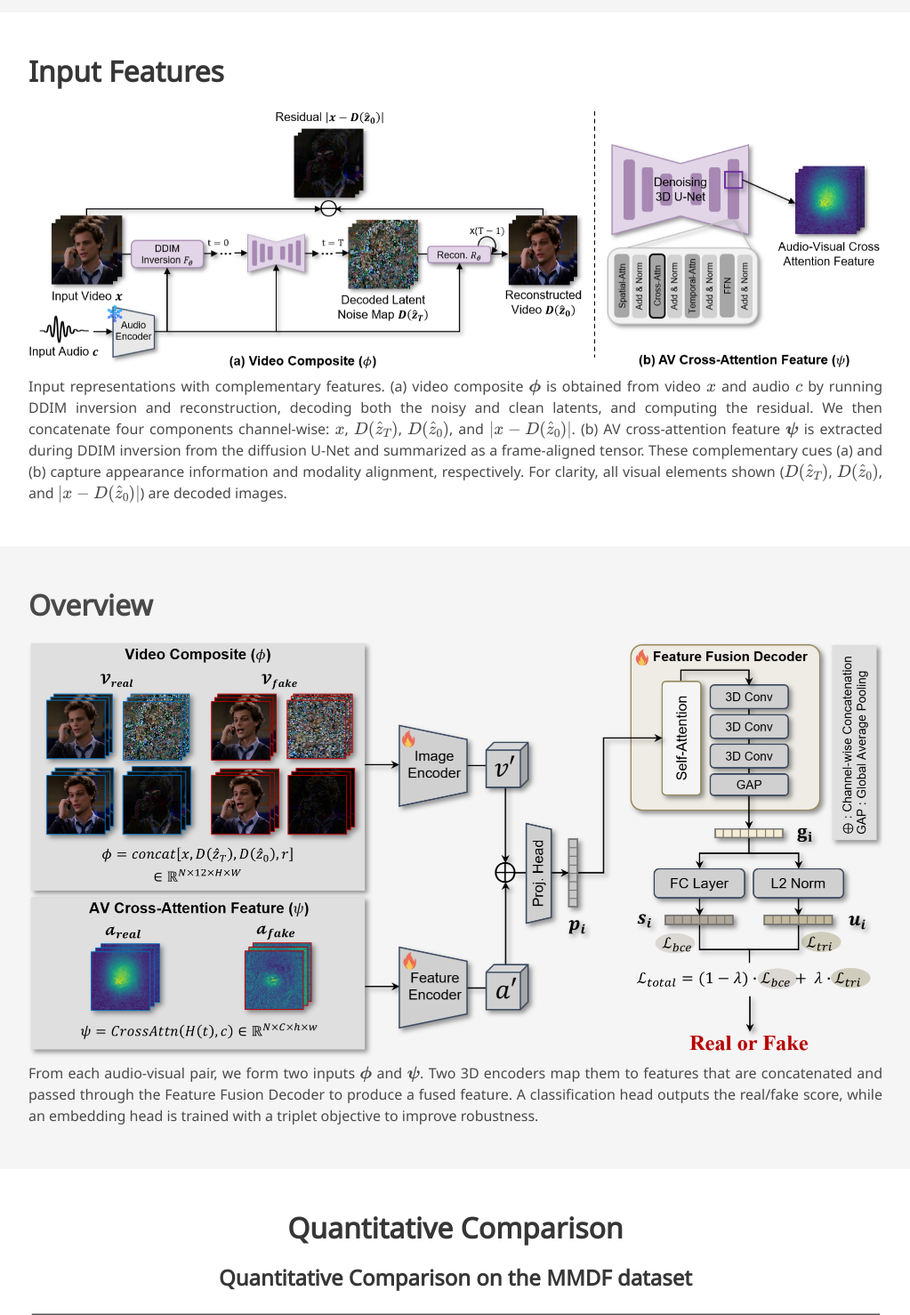
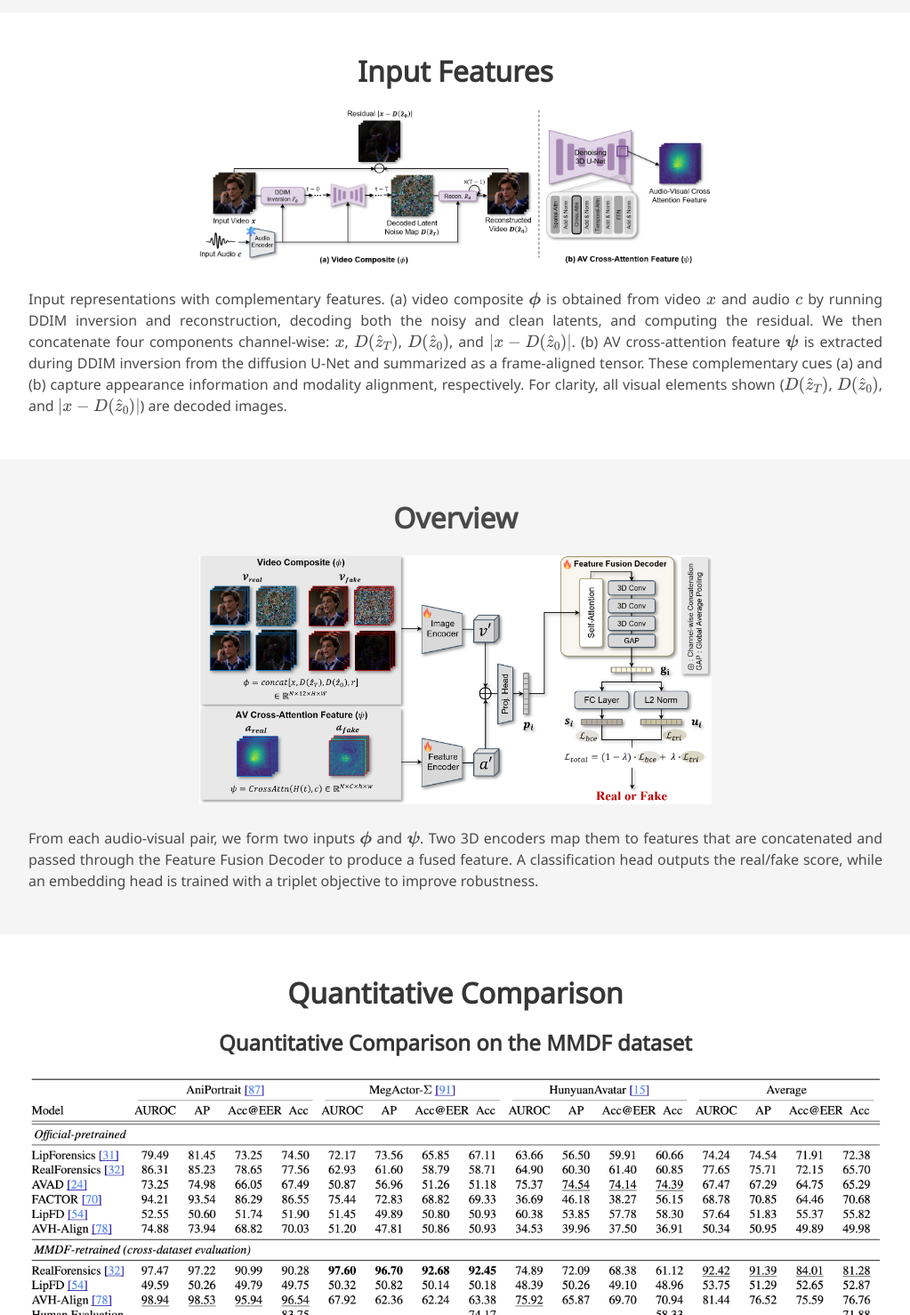
Before and after one commit to youngseo0526/X-AVDT, a plain HTML site: page docs/index.html in a window 1280 px wide. Shown: the part 1440-2918 px from the top of the page at 89% size, without its empty margins (128-1151 px from the left). Drawn offline with nearby package versions, Linux system fonts and the light colour scheme; some packages are replaced by stand-ins of ours; some icons are missing; a web font is replaced by a local one.

Commit message:
project page

```diff
--- a/docs/index.html
+++ b/docs/index.html
@@ -103,7 +103,7 @@
                 </a>
               </span>
 
-              <!-- HF weights Link -->
+              <!-- HF dataset Link -->
               <span class="link-block">
                 <a href="https://huggingface.co/datasets/zaqxsw0526/MMDF" target="_blank"
                   class="external-link button is-normal is-rounded is-dark">
@@ -169,18 +169,19 @@
 
 <section class="section hero">
   <div class="container is-max-desktop">
-      <div class="columns is-centered">
-        <div class="column is-full">
+    <div class="columns is-centered has-text-centered">
+      <div class="column">
+        <h2 class="title is-3">Input Features</h2>
         <div class="content">
-            <h2 class="title is-3">Input Features</h2>
-            <center>
-            <img src="static/images/fig2_input_features.png" alt="Input Features" class="center-image blend-img-background"/>
-            </center>
-            <div class="level-set has-text-justified">
-              <p>
-                Input representations with complementary features. (a) video composite $\boldsymbol{\phi}$ is obtained from video $x$ and audio $c$ by running DDIM inversion and reconstruction, decoding both the noisy and clean latents, and computing the residual. We then concatenate four components channel-wise: $x$, $D(\hat z_T)$, $D(\hat z_0)$, and $\lvert x - D(\hat z_0)\rvert$. (b) AV cross-attention feature $\boldsymbol{\psi}$ is extracted during DDIM inversion from the diffusion U-Net and summarized as a frame-aligned tensor. These complementary cues (a) and (b) capture appearance information and modality alignment, respectively. For clarity, all visual elements shown ($D(\hat z_T)$, $D(\hat z_0)$, and $\lvert x - D(\hat z_0)\rvert$) are decoded images.
+          <img src="static/images/fig2_input_features.png" alt="" style="max-width: 60%; height: auto; margin-bottom: 20px;">
+          <p class="has-text-justified" style="font-size: 16px;">
+            Input representations with complementary features. (a) video composite $\boldsymbol{\phi}$ is obtained from video $x$
+            and audio $c$ by running DDIM inversion and reconstruction, decoding both the noisy and clean latents, and computing the residual.
+            We then concatenate four components channel-wise: $x$, $D(\hat z_T)$, $D(\hat z_0)$, and $\lvert x - D(\hat z_0)\rvert$.
+            (b) AV cross-attention feature $\boldsymbol{\psi}$ is extracted during DDIM inversion from the diffusion U-Net and summarized as a
+            frame-aligned tensor. These complementary cues (a) and (b) capture appearance information and modality alignment, respectively.
+            For clarity, all visual elements shown ($D(\hat z_T)$, $D(\hat z_0)$, and $\lvert x - D(\hat z_0)\rvert$) are decoded images.
           </p>
-            </div>
         </div>
       </div>
     </div>
@@ -190,18 +191,17 @@
 
 <section class="section hero is-light">
   <div class="container is-max-desktop">
-      <div class="columns is-centered">
-        <div class="column is-full">
+    <div class="columns is-centered has-text-centered">
+      <div class="column">
+        <h2 class="title is-3">Overview</h2>
         <div class="content">
-            <h2 class="title is-3">Overview</h2>
-            <center>
-            <img src="static/images/fig3_overview.png" alt="Overview of X-AVDT" class="center-image blend-img-background"/>
-            </center>
-            <div class="level-set has-text-justified">
-              <p>
-                From each audio-visual pair, we form two inputs $\boldsymbol{\phi}$ and $\boldsymbol{\psi}$. Two 3D encoders map them to features that are concatenated and passed through the Feature Fusion Decoder to produce a fused feature. A classification head outputs the real/fake score, while an embedding head is trained with a triplet objective to improve robustness.
+          <img src="static/images/fig3_overview.png" alt="" style="max-width: 60%; height: auto; margin-bottom: 20px;">
+          <p class="has-text-justified" style="font-size: 16px;">
+            From each audio-visual pair, we form two inputs $\boldsymbol{\phi}$ and $\boldsymbol{\psi}$.
+            Two 3D encoders map them to features that are concatenated and passed through the Feature Fusion Decoder
+            to produce a fused feature. A classification head outputs the real/fake score, while an embedding head is
+            trained with a triplet objective to improve robustness.
           </p>
-            </div>
         </div>
       </div>
     </div>
```
Lines whose indentation alone changed are shown as unchanged.
